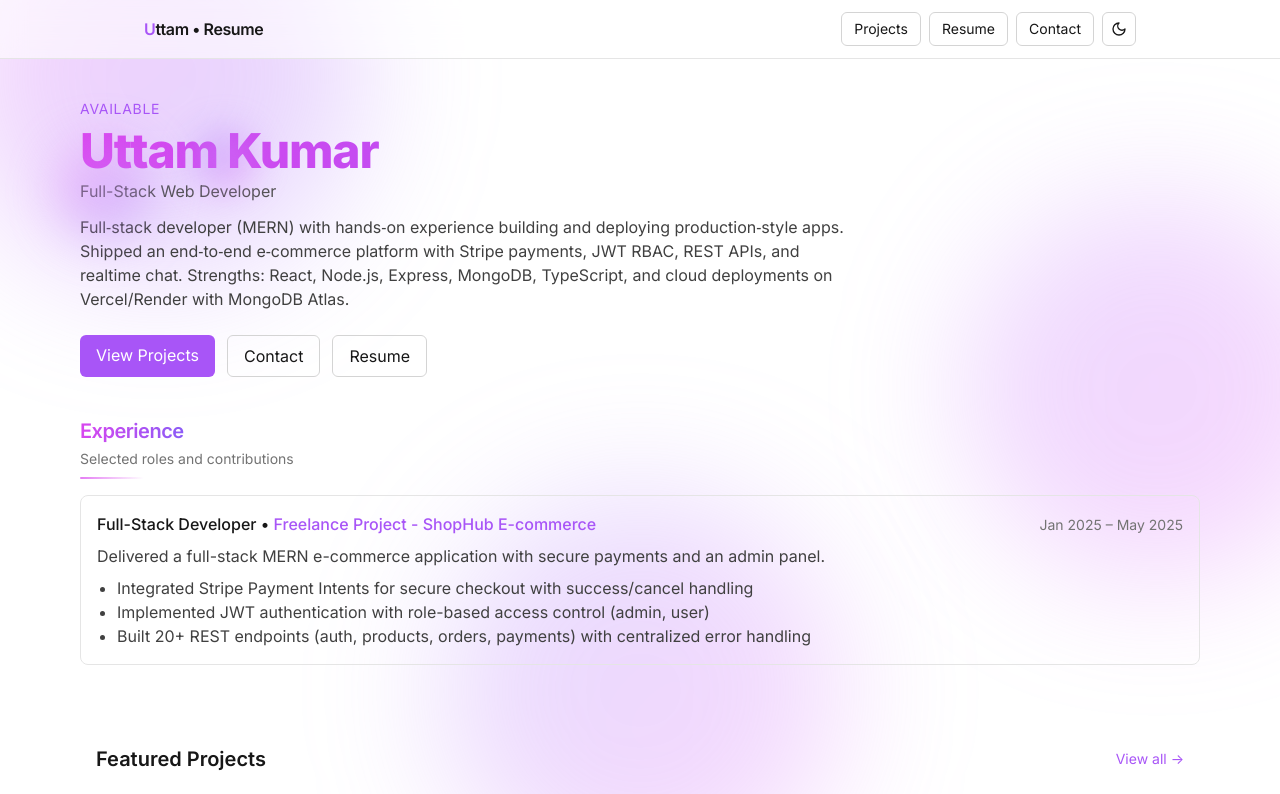
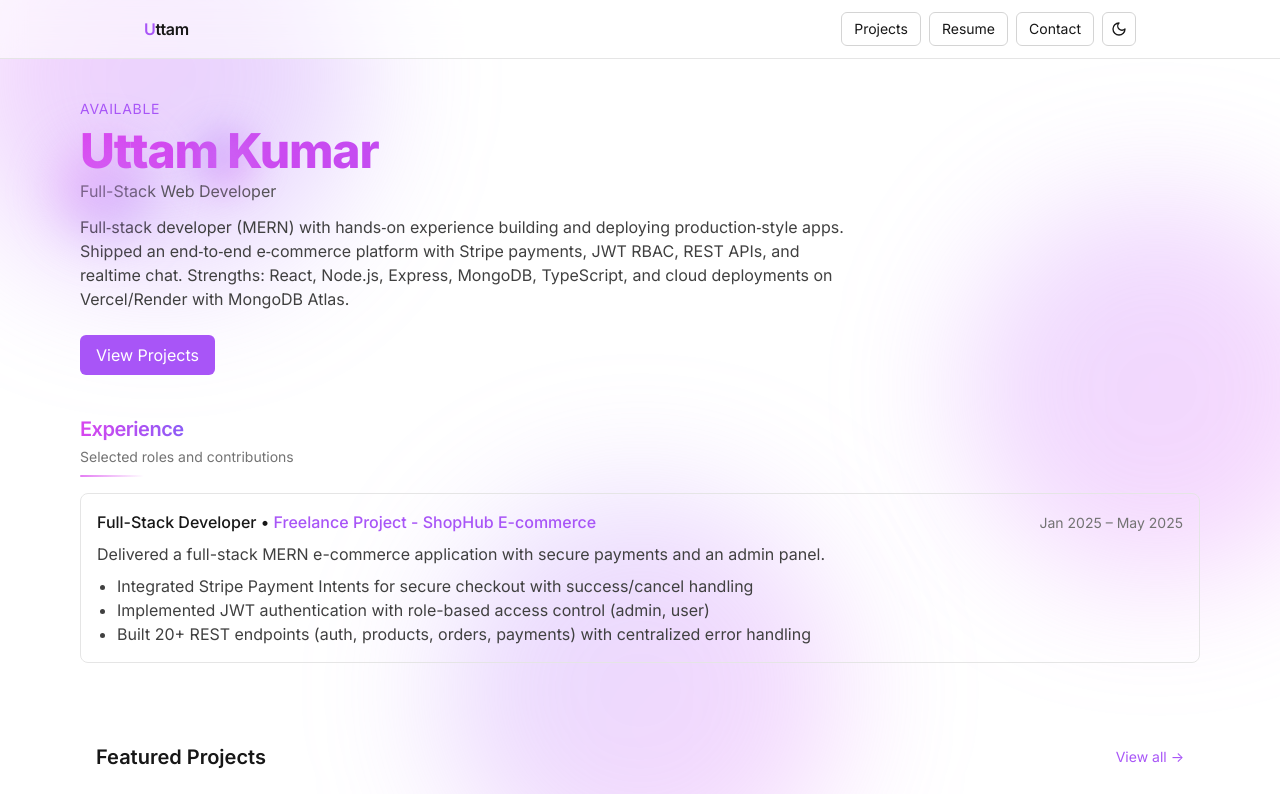
Before and after one commit to uttamongithb/Portfolio, a React (Vite) app: page / in a window 1280 px wide. Shown: the top 794 px of the page. Built offline with nearby package versions, Linux system fonts and the light colour scheme.

Commit message:
resolve error

```diff
--- a/src/App.tsx
+++ b/src/App.tsx
@@ -18,7 +18,7 @@ function Header() {
     <header className="sticky top-0 z-30 backdrop-blur-md bg-white/60 dark:bg-neutral-950/60 border-b border-neutral-200 dark:border-neutral-800">
       <div className="mx-auto max-w-5xl px-4 py-3 flex items-center justify-between">
         <Link to="/" className="font-semibold tracking-tight">
-          <span className="text-accent">U</span>ttam • Resume
+          <span className="text-accent">U</span>ttam
         </Link>
         <nav className="flex items-center gap-2">
           <Link to="/projects" className="text-sm px-3 py-1.5 rounded-md border border-neutral-300 dark:border-neutral-700 hover:bg-neutral-100 dark:hover:bg-neutral-800">
--- a/src/routes/Home.tsx
+++ b/src/routes/Home.tsx
@@ -34,9 +34,7 @@ export default function Home() {
         </p>
         <div className="mt-6 flex gap-3">
           <Link to="/projects" className="px-4 py-2 rounded-md bg-accent text-white hover:brightness-110">View Projects</Link>
-          <Link to="/contact" className="px-4 py-2 rounded-md border border-neutral-300 dark:border-neutral-700 hover:bg-neutral-100 dark:hover:bg-neutral-800">Contact</Link>
-          <Link to="/resume" className="px-4 py-2 rounded-md border border-neutral-300 dark:border-neutral-700 hover:bg-neutral-100 dark:hover:bg-neutral-800">Resume</Link>
-          {/* Print view removed */}
+          {/* Contact and Resume buttons removed to avoid duplication with navbar */}
         </div>
       </section>
       </Reveal>
```
